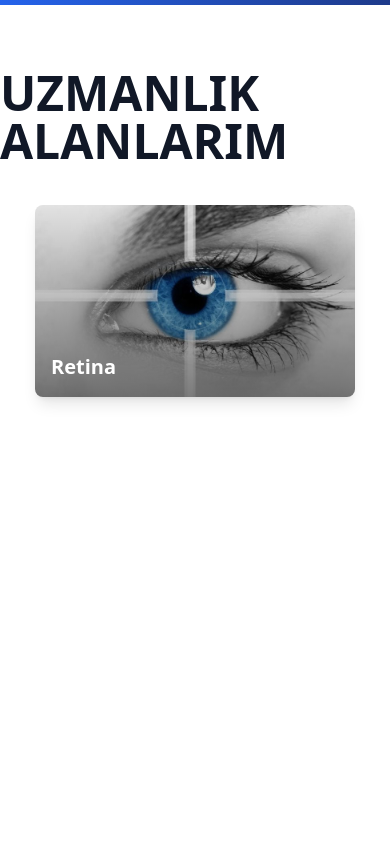
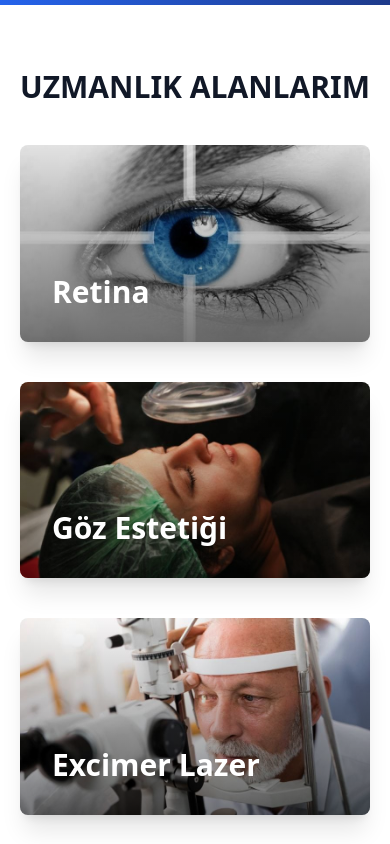
Before and after one commit to ege-ayan/Mehmet-Sahin-Website, a Next.js app: page / in a window 390 px wide. Shown: the part 840-1684 px from the top of the page. Before the commit the page ends 1301 px from the top, so only its background shows below. Built offline with nearby package versions, Linux system fonts and the light colour scheme.

Commit message:
fields page completed

```diff
--- a/src/app/components/cards/field-card.jsx
+++ b/src/app/components/cards/field-card.jsx
@@ -4,17 +4,18 @@ import Link from "next/link";
 export default function FieldCard({ title, imageUrl, href }) {
   return (
     <Link href={href}>
-      <div className="relative block w-80 h-48 rounded-lg overflow-hidden shadow-lg group">
+      <div className="relative block w-full h-full rounded-lg overflow-hidden shadow-xl group">
         <Image
           src={imageUrl}
           alt={title}
-          layout="fill"
+          fill
           objectFit="cover"
-          className="transition-transform duration-300 group-hover:scale-105"
+          className="transition-transform duration-500 group-hover:scale-110"
           priority
+          quality={100}
         />
         <div className="absolute inset-0 bg-gradient-to-b from-transparent to-black opacity-50"></div>
-        <h2 className="absolute bottom-4 left-4 text-white text-xl font-semibold z-10">
+        <h2 className="absolute bottom-8 left-8 text-white text-3xl font-semibold z-10">
           {title}
         </h2>
       </div>
--- a/src/app/sections/home-fields.jsx
+++ b/src/app/sections/home-fields.jsx
@@ -1,15 +1,47 @@
 import FieldCard from "../components/cards/field-card";
 
 export default function HomeFields() {
+  const fields = [
+    { title: "Retina", imageUrl: "/images/field-retina.jpg", href: "/retina" },
+    {
+      title: "Göz Estetiği",
+      imageUrl: "/images/field-eye-aesthatic.jpg",
+      href: "/cataract",
+    },
+    {
+      title: "Excimer Lazer",
+      imageUrl: "/images/field-excimer-laser.jpg",
+      href: "/glaucoma",
+    },
+    {
+      title: "Keratokonus",
+      imageUrl: "/images/field-keratokonus.jpg",
+      href: "/laser",
+    },
+  ];
+
   return (
-    <div className="flex flex-col gap-10 items-center py-16 justify-center">
-      <div className="text-gray-900 text-5xl font-bold">UZMANLIK ALANLARIM</div>
-      <div>
-        <FieldCard
-          title="Retina"
-          imageUrl="/images/field-retina.jpg"
-          href="/retina"
-        />
+    <div className="flex flex-col gap-5 items-center py-16 justify-center">
+      <div className="text-gray-900 text-3xl md:text-5xl font-bold text-center">
+        UZMANLIK ALANLARIM
+      </div>
+      <div className="container flex flex-wrap gap-10 items-center justify-center p-5">
+        {fields.map((field, index) => (
+          <div key={index} className="w-full md:max-w-[700px]">
+            <div
+              className="relative w-full"
+              style={{ paddingBottom: "56.25%" }}
+            >
+              <div className="absolute inset-0">
+                <FieldCard
+                  title={field.title}
+                  imageUrl={field.imageUrl}
+                  href={field.href}
+                />
+              </div>
+            </div>
+          </div>
+        ))}
       </div>
     </div>
   );
```
